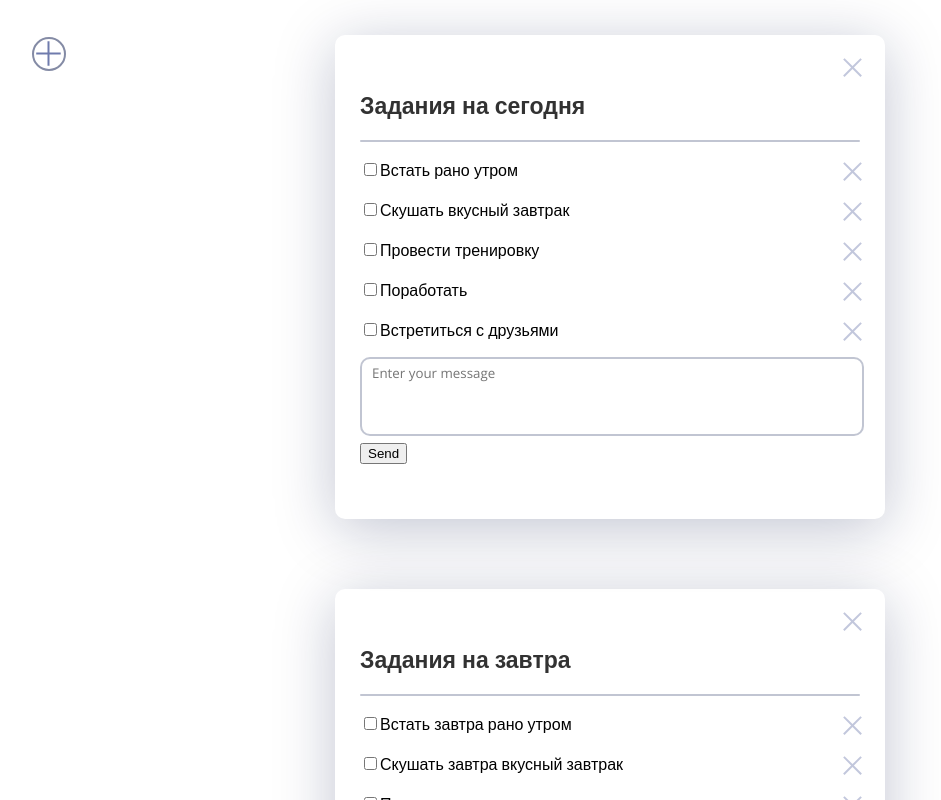
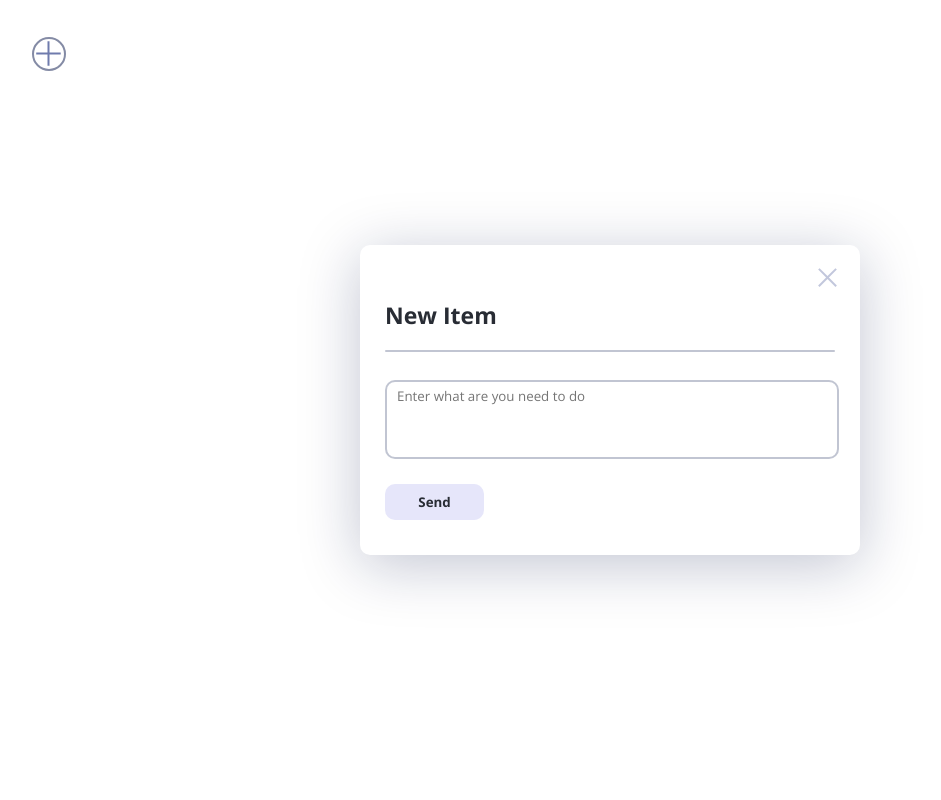
Before and after one commit to ZamarShoo/todo-react, a React (Create React App) app: page / in a window 1280 px wide. Shown: the top 800 px of the page, without its empty margins (30-971 px from the left). Built offline with nearby package versions, Linux system fonts and the light colour scheme.

Commit message:
final disign

```diff
--- a/src/components/WrapperForElements/WrapperForElements.jsx
+++ b/src/components/WrapperForElements/WrapperForElements.jsx
@@ -1,4 +1,4 @@
-import React, {Fragment} from 'react'
+import React from 'react'
 import Element from "../element/Element";
 import {connect} from "react-redux";
 import {addItem} from "../../redux/todo-reducer";
--- a/src/components/WrapperForElements/WrapperForElements.module.css
+++ b/src/components/WrapperForElements/WrapperForElements.module.css
@@ -4,8 +4,10 @@
     display: -webkit-box;
     display: flex;
     justify-content: center;
+    align-items: center;
     margin: 0 auto;
     flex-wrap: wrap;
+    height: 100vh;
 }
 
 .newElem {
--- a/src/components/element/Element.jsx
+++ b/src/components/element/Element.jsx
@@ -1,41 +1,11 @@
 import React from "react";
-import {Field, reduxForm} from "redux-form";
+import {reduxForm} from "redux-form";
 import {addCheckBox, checkedPost, deleteCheck, deleteItem, updateHeading} from "../../redux/todo-reducer";
 import {connect} from "react-redux";
 import s from './element.module.css'
 import DeleteImage from "../../common/delete";
+import ElementForm from "./ElementForm";
 
-const ElementForm = (props) => {
-
-        return (
-            <form onSubmit={props.handleSubmit}>
-                {
-                    props.checkboxes.map ( c => {
-
-                        return (
-                            <div className={s.checkBox_item} key={c.id}>
-                                <Field component='input'
-                                       type='checkbox'
-                                       name={`${ c.id }`}
-                                       id={`${ c.id }`}
-                                       onChange={() => props.checkedNewPost(c.id)} />
-                                <label className={`${(
-                                    c.active ? s.checkBox_item_checked : null
-                                )}`}>{ c.message }</label>
-                                <div className={s.checkBox_delete} onClick={() => props.deleteThisCheck(c.id)}><DeleteImage/></div>
-                            </div>
-                        )
-                    })
-                }
-                <div className={s.textareaDiv} autoFocus={true}>
-                    <Field component='textarea'
-                           placeholder='Enter your message'
-                           name='newCheckboxText' />
-                    <button>Send</button>
-                </div>
-            </form>
-        )
-}
 
 class Element extends React.Component {
     state = {
@@ -112,7 +82,8 @@ class Element extends React.Component {
                 <ElementReduxForm deleteThisCheck={this.deleteThisCheck}
                                   checkedNewPost={this.checkedNewPost}
                                   checkboxes={checkboxes}
-                                  onSubmit={ this.addNewCheckbox } />
+                                  onSubmit={ this.addNewCheckbox }
+                                  itemId={this.props.item.id}/>
             </div>
         )
     }
--- /dev/null
+++ b/src/components/element/ElementForm.jsx
@@ -0,0 +1,40 @@
+import s from "./element.module.css";
+import {Field} from "redux-form";
+import DeleteImage from "../../common/delete";
+import React from "react";
+
+const ElementForm = (props) => {
+
+    return (
+        <form onSubmit={props.handleSubmit}>
+            {
+                props.checkboxes.map ( c => {
+
+                    return (
+                        <div className={s.checkBox_item} key={c.id}>
+                            <Field component='input'
+                                   type='checkbox'
+                                   name={`${props.itemId}_${ c.id }`}
+                                   id={`${props.itemId}_${ c.id }`}
+                                   onChange={() => props.checkedNewPost(c.id)} />
+                            <label htmlFor={`${props.itemId}_${c.id}`} className={`${(c.active ? s.checkBox_item_checked : null)}`}>
+                                { c.message }
+                            </label>
+                            <div className={s.checkBox_delete} onClick={() => props.deleteThisCheck(c.id)}>
+                                <DeleteImage/>
+                            </div>
+                        </div>
+                    )
+                })
+            }
+            <div className={s.textareaDiv} autoFocus={true}>
+                <Field component='textarea'
+                       placeholder='Enter what are you need to do'
+                       name='newCheckboxText' />
+                <button className={s.textareaButton}>Send</button>
+            </div>
+        </form>
+    )
+}
+
+export default ElementForm
--- a/src/components/element/element.module.css
+++ b/src/components/element/element.module.css
@@ -1,19 +1,24 @@
 .item {
     position: relative;
-    width: 500px;
+    width: 450px;
     height: auto;
     box-shadow: 0px 10px 60px rgba(10, 24, 77, 0.25);
     border-radius: 10px;
     margin: 35px;
-    padding: 35px 25px 55px;
+    padding: 35px 25px;
     font-family: 'Open Sans', sans-serif;
 }
 
 h2 {
     font-family: 'Open Sans', sans-serif;
     font-weight: 700;
-    opacity: .8;
+    color: #282c34;
     font-size: 23px;
+    cursor: pointer;
+}
+
+h2:hover {
+    background-color: lavender;
 }
 
 hr {
@@ -38,6 +43,27 @@ input[type='text'] {
     margin-bottom: 1px;
 }
 
+input[type='checkbox'] {
+    display: none;
+}
+
+label {
+    cursor: pointer;
+    color: #282c34;
+}
+
+label:hover {
+    background-color: lavender;
+}
+
+input[type='checkbox']::before {
+    border: 1px solid black;
+    display: block;
+    position: relative;
+    width: 5px;
+    height: 5px;
+}
+
 .textareaDiv {
     margin-right: 20px;
 }
@@ -51,6 +77,7 @@ textarea {
     padding: 5px 10px;
     resize: none;
     font-family: 'Open Sans', sans-serif;
+    margin-top: 20px;
 }
 
 .delete {
@@ -83,3 +110,16 @@ textarea {
 .checkBox_item_checked {
     text-decoration: line-through;
 }
+
+.textareaButton {
+    outline: none;
+    border-radius: 10px;
+    border: none;
+    background-color: lavender;
+    padding: .7em 2.5em;
+    font-family: 'Open Sans', sans-serif;
+    font-weight: 700;
+    color: #282c34;
+    margin-top: 20px;
+    cursor: pointer;
+}
--- a/src/redux/todo-reducer.js
+++ b/src/redux/todo-reducer.js
@@ -9,24 +9,8 @@ let initialState = {
     items: [
         {
             id: 0,
-            heading: 'Задания на сегодня',
-            checkboxes: [
-                {id: 0, message: 'Встать рано утром', active: false},
-                {id: 1, message: 'Скушать вкусный завтрак', active: false},
-                {id: 2, message: 'Провести тренировку', active: false},
-                {id: 3, message: 'Поработать', active: false},
-                {id: 4, message: 'Встретиться с друзьями', active: false}
-            ]
-        },{
-            id: 1,
-            heading: 'Задания на завтра',
-            checkboxes: [
-                {id: 0, message: 'Встать завтра рано утром', active: false},
-                {id: 1, message: 'Скушать завтра вкусный завтрак', active: false},
-                {id: 2, message: 'Провести завтра тренировку', active: false},
-                {id: 3, message: 'Поработать завтра', active: false},
-                {id: 4, message: 'Встретиться завтра с друзьями', active: false}
-            ]
+            heading: 'New Item',
+            checkboxes: []
         }
     ]
 }
@@ -38,7 +22,7 @@ const todoReducer = (state = initialState, action) => {
         case ADD_ITEM: {
             return {
                 items: [...state.items,
-                    { id: state.items.length, heading: 'Новый элемент', checkboxes: [] }]
+                    { id: state.items.length, heading: 'New Item', checkboxes: [] }]
             }
         }
 
@@ -63,7 +47,6 @@ const todoReducer = (state = initialState, action) => {
         }
 
         case CHECKED_POST: {
-            debugger
             return {
                 items: state.items.map(n => n.id === action.payload.item
                 ? { ...n,
```
